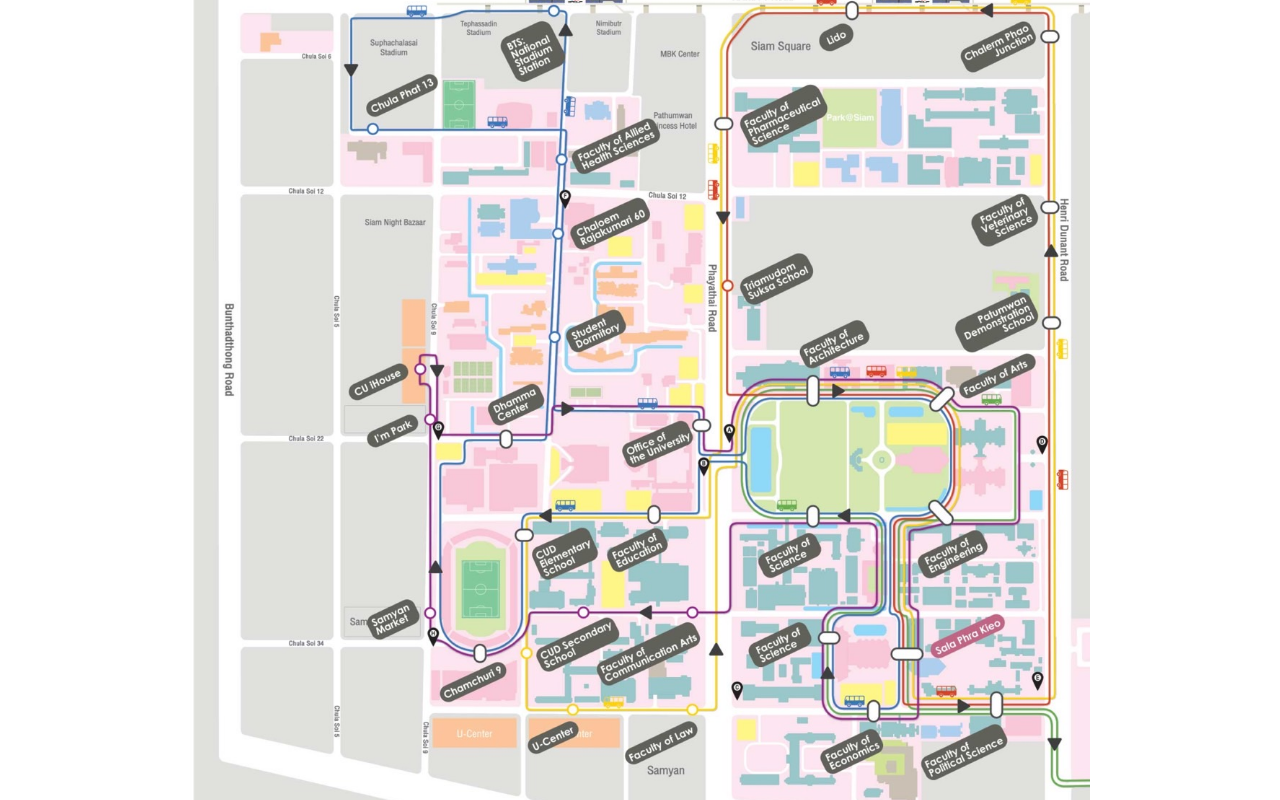
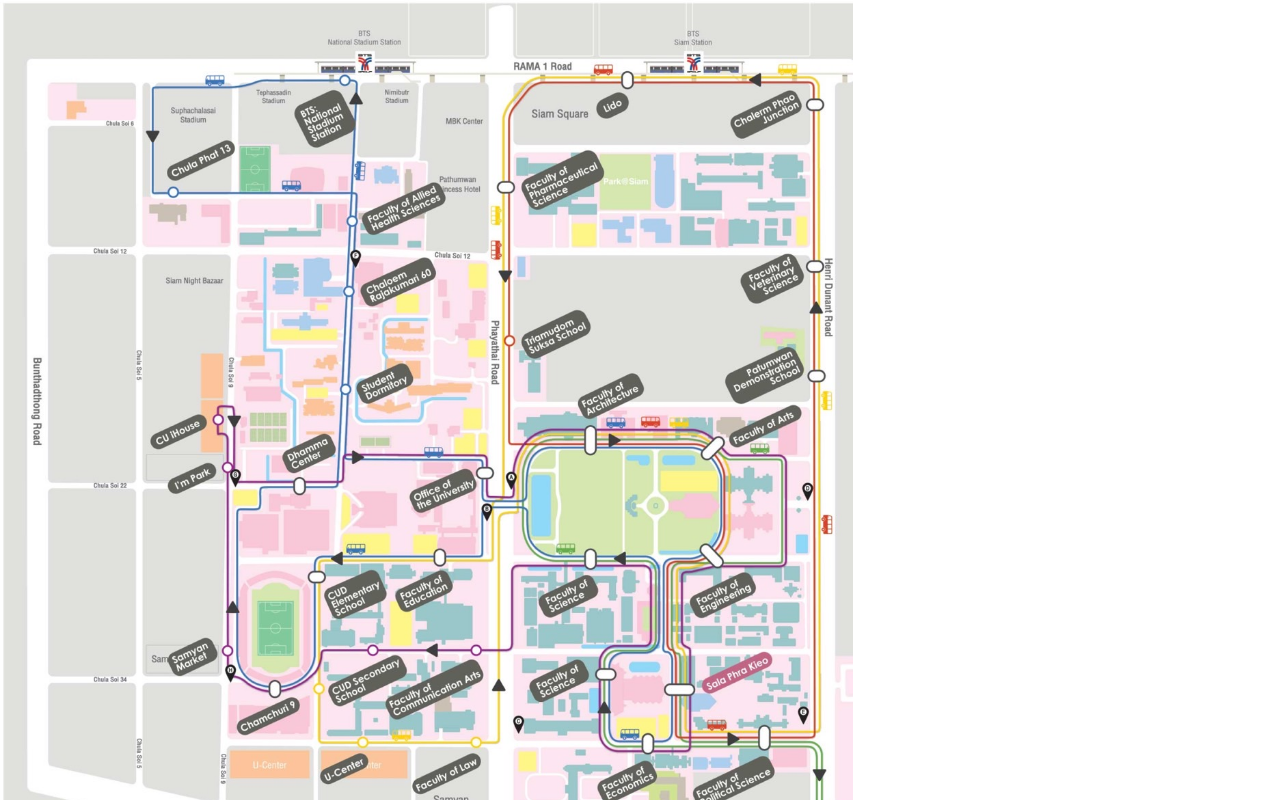
Before and after one commit to ThanawaratGithub/CU-Healthy-Map, a React (Create React App) app: page / in a window 1280 px wide. Built offline with nearby package versions, Linux system fonts and the light colour scheme.

Commit message:
fixed the proper map

```diff
--- a/src/App.css
+++ b/src/App.css
@@ -22,13 +22,11 @@
   height: 100vh;
   overflow: auto;
   display: flex;
-  justify-content: center;
-  align-items: center;
-  position: relative;
+
 }
 
 .map {
-  width: 900px;
-  height: 100%;
+  width: 853px;
+  height: 898px;
   object-fit: cover; /* Maintain the image's aspect ratio and fit within the container */
 }
```
